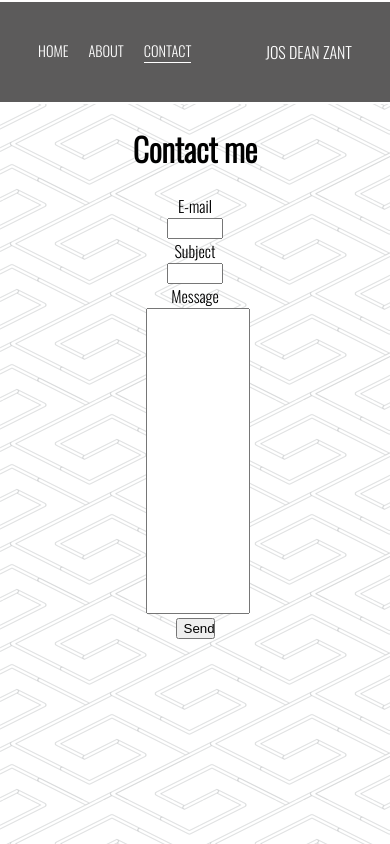
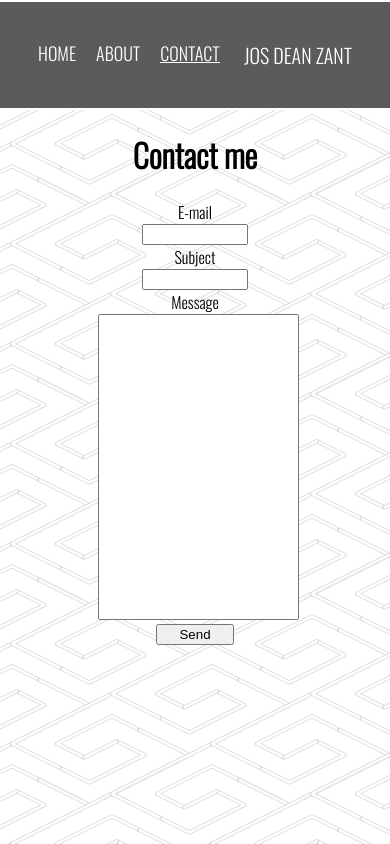
Before and after one commit to JDZant/zantnet, a plain HTML site: page contact.html in a window 390 px wide. Drawn offline with nearby package versions, Linux system fonts and the light colour scheme.

Commit message:
css changes to make site more responsive

```diff
--- a/styles.css
+++ b/styles.css
@@ -128,6 +128,10 @@ body {
         padding-right: 30px;
         font-size: 12px;
     }
+    .nav-wrapper {
+        font-size: 20px;
+    }
+
 }
 
 @media screen and (min-width:700px) and (max-width:1000px) {
@@ -215,3 +219,9 @@ textarea {
 .form-wrapper {
     text-align: center;
 }
+
+@media screen and (min-width:1px) and (max-width:900px) {
+    .contact-content-wrapper{
+        width: 100%;
+    }
+}
```
Also changed, not shown: contact.html (+1 -3 lines), 1 other file.
